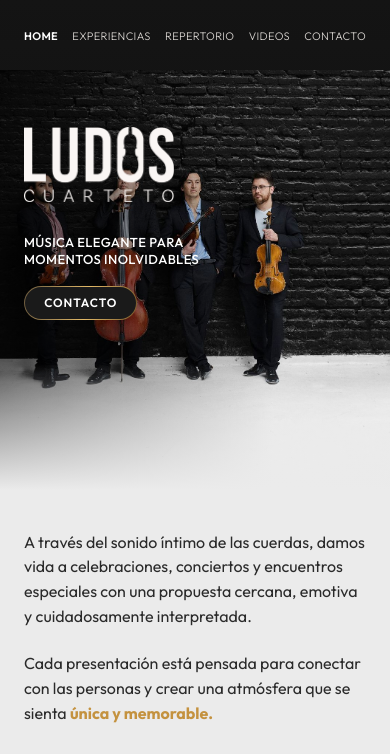
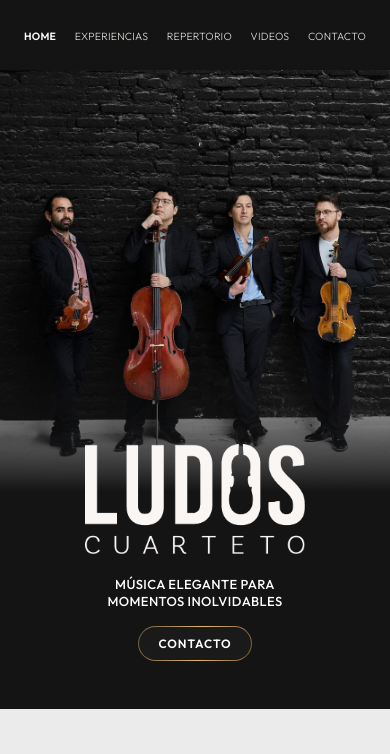
Before and after one commit to benjamincarrielg-creator/cuartetoludos, a plain HTML site: page index.html in a window 390 px wide. Shown: the top 754 px of the page. Drawn offline with Linux system fonts and the light colour scheme.

Commit message:
Mejorar la versión para celular
Portada con la foto del grupo arriba y el logo debajo, texto legible en
Contacto y en la franja del violín, textos de Experiencias alineados a la
izquierda y menú más compacto en pantallas chicas.

Co-Authored-By: Claude Opus 5.5 <noreply@anthropic.com>
Claude-Session: https://claude.ai/code/session_01Y7HGZNKSwq7AHD9qVjUME5

```diff
--- a/index.html
+++ b/index.html
@@ -257,9 +257,26 @@ input:focus,textarea:focus{border-bottom-color:var(--gold-2)}
   footer .wrap{grid-template-columns:1fr}
   .nav ul{gap:14px}
   .nav a{font-size:11px;letter-spacing:.03em}
-  .hero{background-position:62% 38%}
-  .hero::before{content:"";position:absolute;inset:0;background:linear-gradient(90deg,rgba(0,0,0,.55),transparent 70%)}
   .peek{display:none}
+  .detail .pillbox{background:var(--ink-2)}
+  .exp-top p{text-align:left;hyphens:manual}
+  .contact .side{min-height:460px;background-position:center 85%;padding-top:44px}
+  .contact .side::before{content:"";position:absolute;inset:0;background:linear-gradient(rgba(0,0,0,.8),rgba(0,0,0,.35) 45%,transparent 65%)}
+  .contact .side h1{position:relative}
+}
+/* Celular: la foto del grupo arriba y el logo debajo, sobre fondo oscuro */
+@media (max-width:600px){
+  .hero{display:block;min-height:0;background:linear-gradient(rgba(20,20,20,0) 72vw,var(--ink) 108vw),url(img/hero.jpg) center top/230% auto no-repeat,var(--ink)}
+  .hero::after{display:none}
+  .hero .wrap{flex-direction:column;align-items:center;text-align:center;gap:22px;padding-block:96vw 48px}
+  .hero .logo{width:min(220px,60vw)}
+  .hero .tag{max-width:none}
+  .hero .tag p{margin-bottom:16px}
+  .intro{padding-top:48px}
+}
+@media (max-width:400px){
+  .nav ul{gap:10px}
+  .nav a{font-size:10.5px;letter-spacing:.02em}
 }
 @media (prefers-reduced-motion:reduce){*{animation:none!important;transition:none!important;scroll-behavior:auto!important}}
 </style>
```
